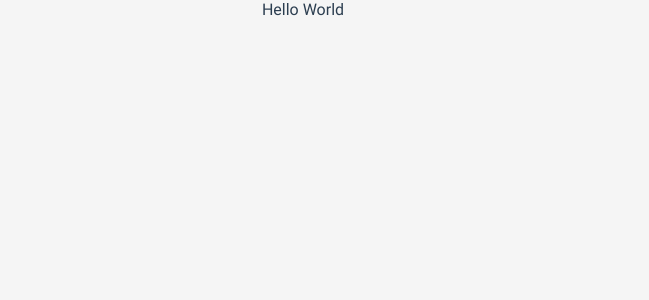
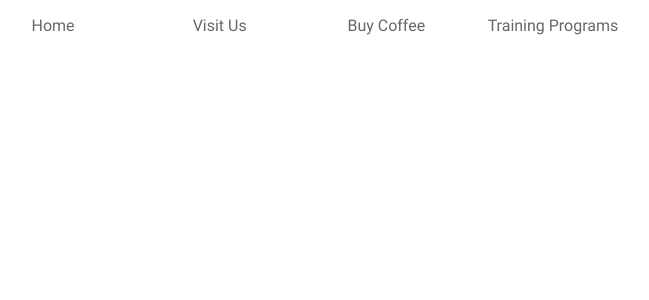
Before and after one commit to Jacob-Nuwamanya77/clarke-farm, a Vue app: page / in a window 1280 px wide. Shown: the top 300 px of the page, without its empty margins (337-986 px from the left). Built offline with nearby package versions, Linux system fonts and the light colour scheme.

Commit message:
add navigation bar

```diff
--- a/src/App.vue
+++ b/src/App.vue
@@ -1,8 +1,23 @@
 <template>
+  <div class="nav-container">
+    <ul>
+      <li><router-link to="/">Home</router-link></li>
+      <li><a href="">Visit Us</a></li>
+      <li><a href="">Buy Coffee</a></li>
+      <li><a href="">Training Programs</a></li>
+    </ul>
+  </div>
   <router-view />
 </template>
 
 <style>
+:root{
+  --dark-green: #045C44;
+  --mono-dark-green: #068D68;
+  --smoky-white: #f5f5f5;
+  --black90: rgba(20,20,20,0.9);
+  --black60: rgba(0,0,0,0.6);
+}
 * {
   box-sizing: border-box;
   font-family: "Roboto";
@@ -13,13 +28,41 @@
 }
 body {
   margin: 0;
-  background-color: #f5f5f5;
 }
 #app {
   -webkit-font-smoothing: antialiased;
   -moz-osx-font-smoothing: grayscale;
-  text-align: center;
   color: #2c3e50;
   margin:0 auto;
+  position:relative;
+  max-width: 1280px;
+}
+.nav-container{
+  width:50%;
+  height:30px;
+  margin: 10px auto;
+}
+.nav-container ul{
+  display:flex;
+  justify-content: space-between;
+  flex-direction: row;
+  margin:0;
+  padding:0;
+}
+.nav-container li{
+  text-decoration: none;
+  list-style-type: none;
+  height: 30px;
+  width:140px;
+  display: flex;
+  align-items: center;
+  text-align: center;
+}
+/* The router link vue tag evaluates to an anchor so the styles apply */
+.nav-container a{
+  display:block;
+  width:100%;
+  text-decoration: none;
+  color:var(--black60);
 }
 </style>
--- a/src/views/HomePage.vue
+++ b/src/views/HomePage.vue
@@ -1,6 +1,6 @@
 <template>
-  <div class="home">
-    Hello World
+  <div class="hero-container">
+    <div class="content-container"></div>
   </div>
 </template>
 
```
